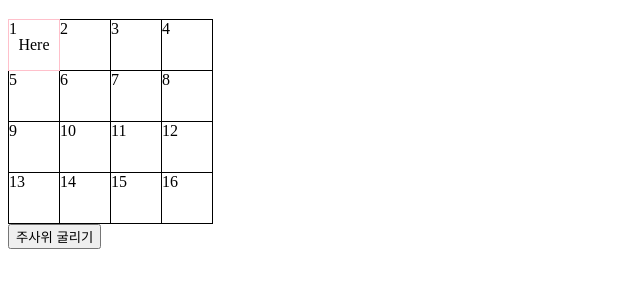
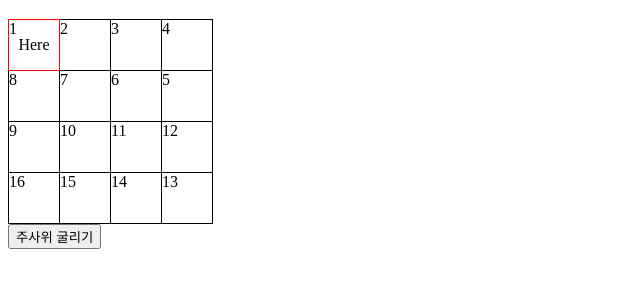
Before and after one commit to yunseop-kim/snake_dice, a plain HTML site: page index.html in a window 1280 px wide. Shown: the part 70-358 px from the top of the page, without its empty margins (0-640 px from the left). Drawn offline with Linux system fonts and the light colour scheme.

Commit message:
modify order of board.

```diff
--- a/index.html
+++ b/index.html
@@ -34,7 +34,7 @@
 
             .horse {
                 position: absolute;
-                border: pink 1px solid;
+                border: red 1px solid;
                 width: 50px;
                 height: 50px;
                 text-align: center;
@@ -52,9 +52,9 @@
         <h1>뱀주사위 놀이</h1>
         <div class="board">
             <div class="row"><div class="cell">1</div><div class="cell">2</div><div class="cell">3</div><div class="cell">4</div></div>
-            <div class="row"><div class="cell">5</div><div class="cell">6</div><div class="cell">7</div><div class="cell">8</div></div>
+            <div class="row"><div class="cell">8</div><div class="cell">7</div><div class="cell">6</div><div class="cell">5</div></div>
             <div class="row"><div class="cell">9</div><div class="cell">10</div><div class="cell">11</div><div class="cell">12</div></div>
-            <div class="row"><div class="cell">13</div><div class="cell">14</div><div class="cell">15</div><div class="cell">16</div></div>
+            <div class="row"><div class="cell">16</div><div class="cell">15</div><div class="cell">14</div><div class="cell">13</div></div>
             <div id="horse" class="horse">Here</div>
             <div>
                 <button id="dice">주사위 굴리기</button>
```
